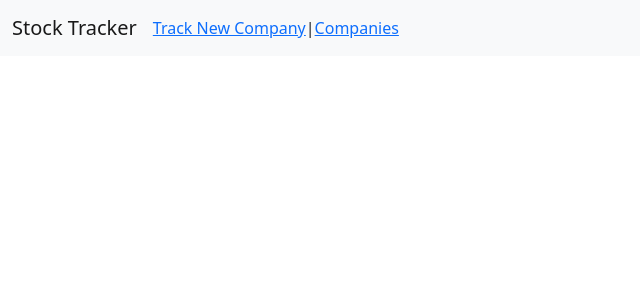
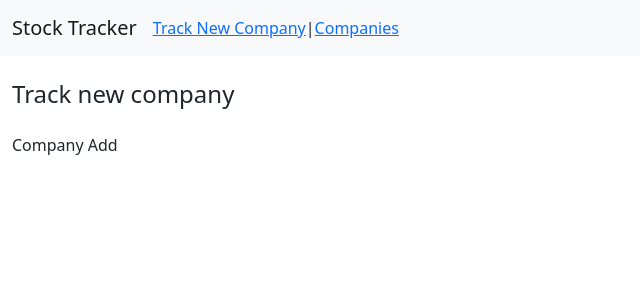
Before and after one commit to PiotrDvlp/stock-data-check, a Vue app: page /company-list in a window 1280 px wide. Shown: the top 300 px of the page, without its empty margins (0-640 px from the left). Built offline with nearby package versions, Linux system fonts and the light colour scheme.

Commit message:
feature: Set layouts in router

```diff
--- a/src/App.vue
+++ b/src/App.vue
@@ -7,7 +7,7 @@
 </template>
 
 <script>
-import TheLayout from "./components/TheNavbar";
+import TheLayout from "./components/TheLayout";
 
 export default {
     name: "App",
--- a/src/components/TheLayout.vue
+++ b/src/components/TheLayout.vue
@@ -17,7 +17,7 @@
 </template>
 
 <script>
-import TheNavbar from "./components/TheNabvar";
+import TheNavbar from "./TheNavbar.vue";
 
 export default {
     name: "TheLayout",
--- a/src/components/TheNavbar.vue
+++ b/src/components/TheNavbar.vue
@@ -8,8 +8,9 @@
 
                 <b-collapse id="nav-text-collapse" is-nav>
                     <b-navbar-nav>
-                        <router-link to="/">Track New Company</router-link> |
-                        <router-link to="/companies">Companies</router-link>
+                        <router-link to="/">Track New Company</router-link>
+                        |
+                        <router-link to="/company-list">Companies</router-link>
                     </b-navbar-nav>
                 </b-collapse>
             </b-container>
--- a/src/router/index.js
+++ b/src/router/index.js
@@ -1,19 +1,18 @@
 import Vue from "vue";
 import VueRouter from "vue-router";
 import CompanyAdd from "../views/CompanyAdd.vue";
+import CompanyList from "../views/CompanyList.vue";
 
 Vue.use(VueRouter);
 
 const routes = [
     {
         path: "/",
-        name: "CompanyAdd",
         component: CompanyAdd,
     },
     {
-        path: "/companies",
-        name: "CompanyList",
-        component: () => import("../views/CompanyList.vue"),
+        path: "/company-list",
+        component: CompanyList,
     },
 ];
 
```
